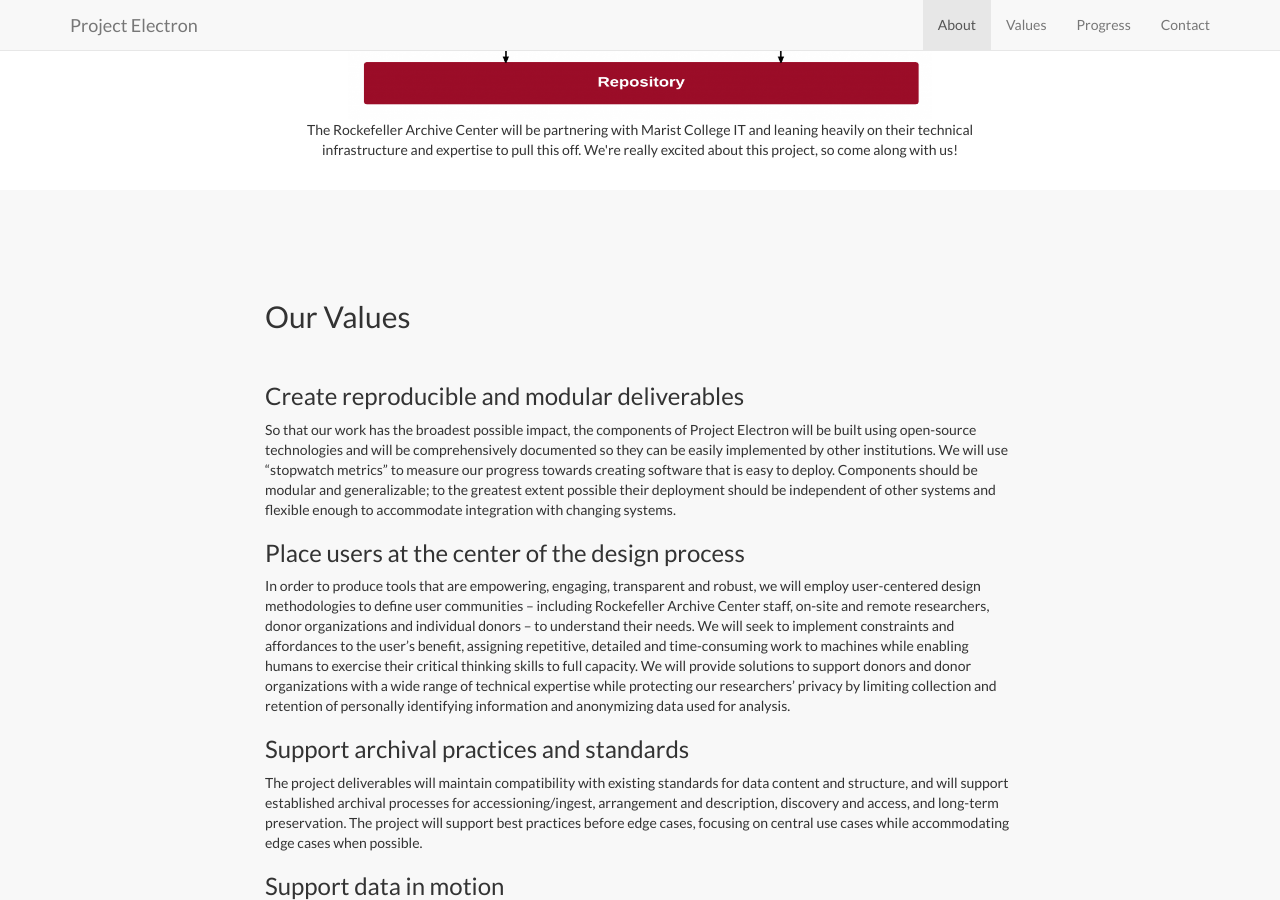
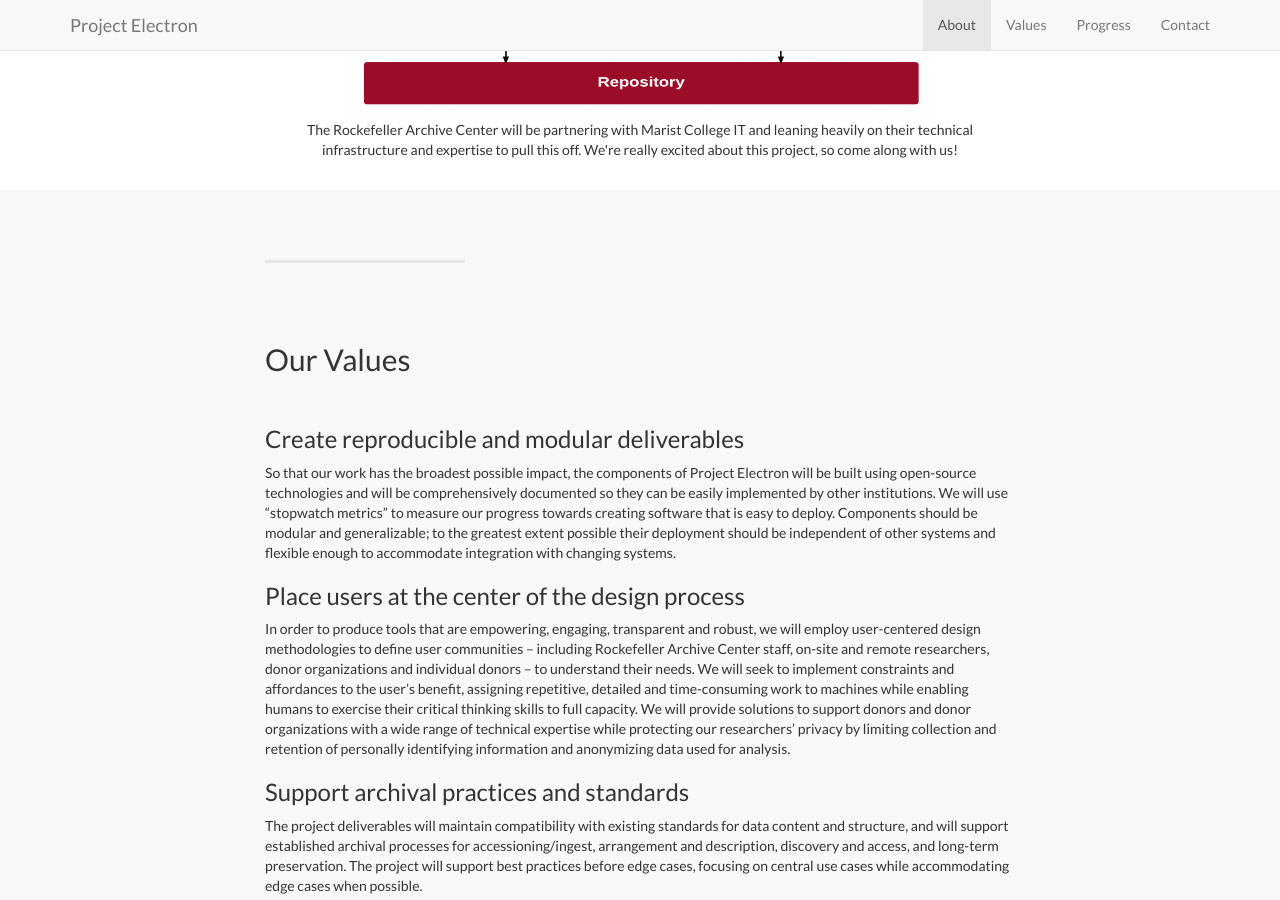
Before and after one commit to RockefellerArchiveCenter/project_electron, a Jekyll site: the page built from index.html, in a window 1280 px wide and 900 px high, scrolled down 1238 px. Built offline with Jekyll 4.4.1, drawn with Linux system fonts in a browser that asks for light colours.

Commit message:
Chaning values classes

```diff
--- a/_includes/values.html
+++ b/_includes/values.html
@@ -3,6 +3,8 @@
         <div class="container">
             <div class="row">
             <div class="col-lg-8 col-lg-offset-2">
+              <hr class="section-heading-spacer">
+              <div class="clearfix"></div>
               <br/><br/>
               <h2>Our Values</h2>
               <br/>
```
